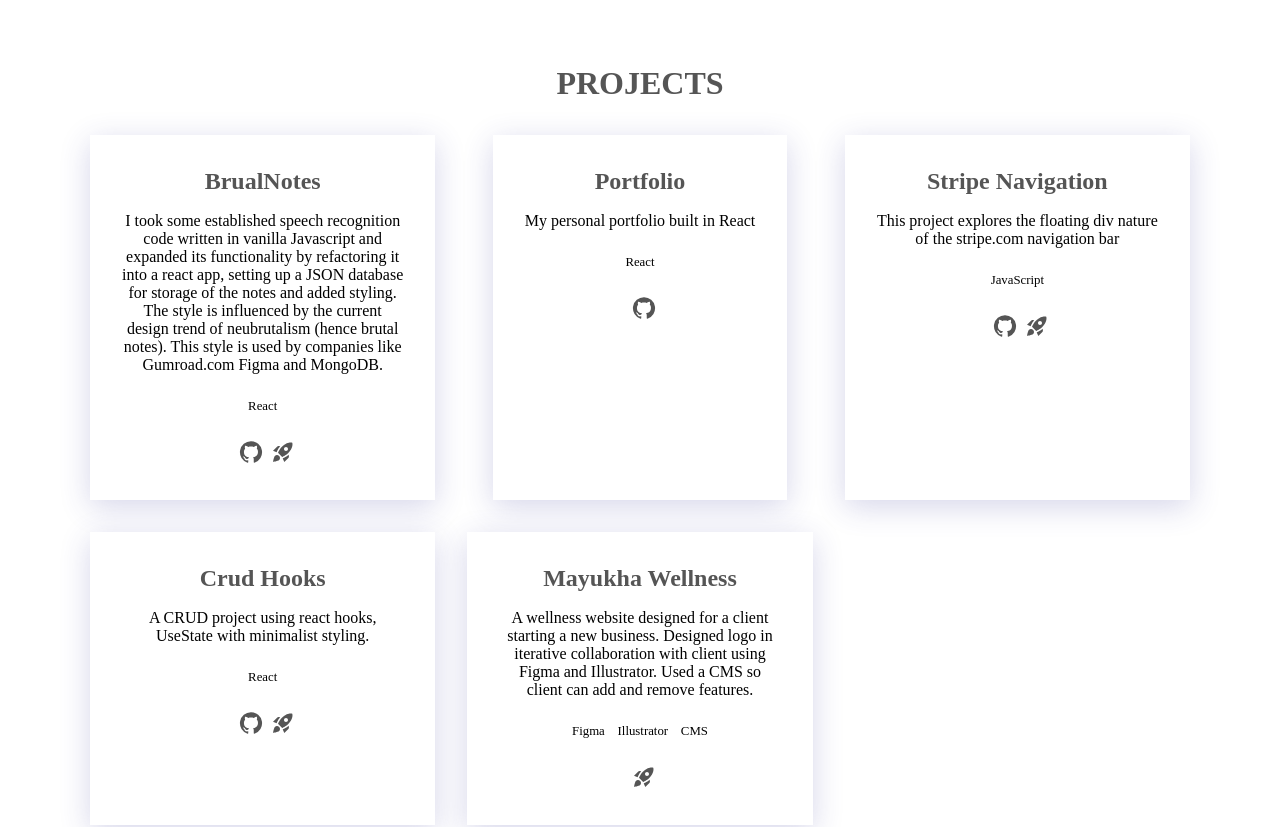
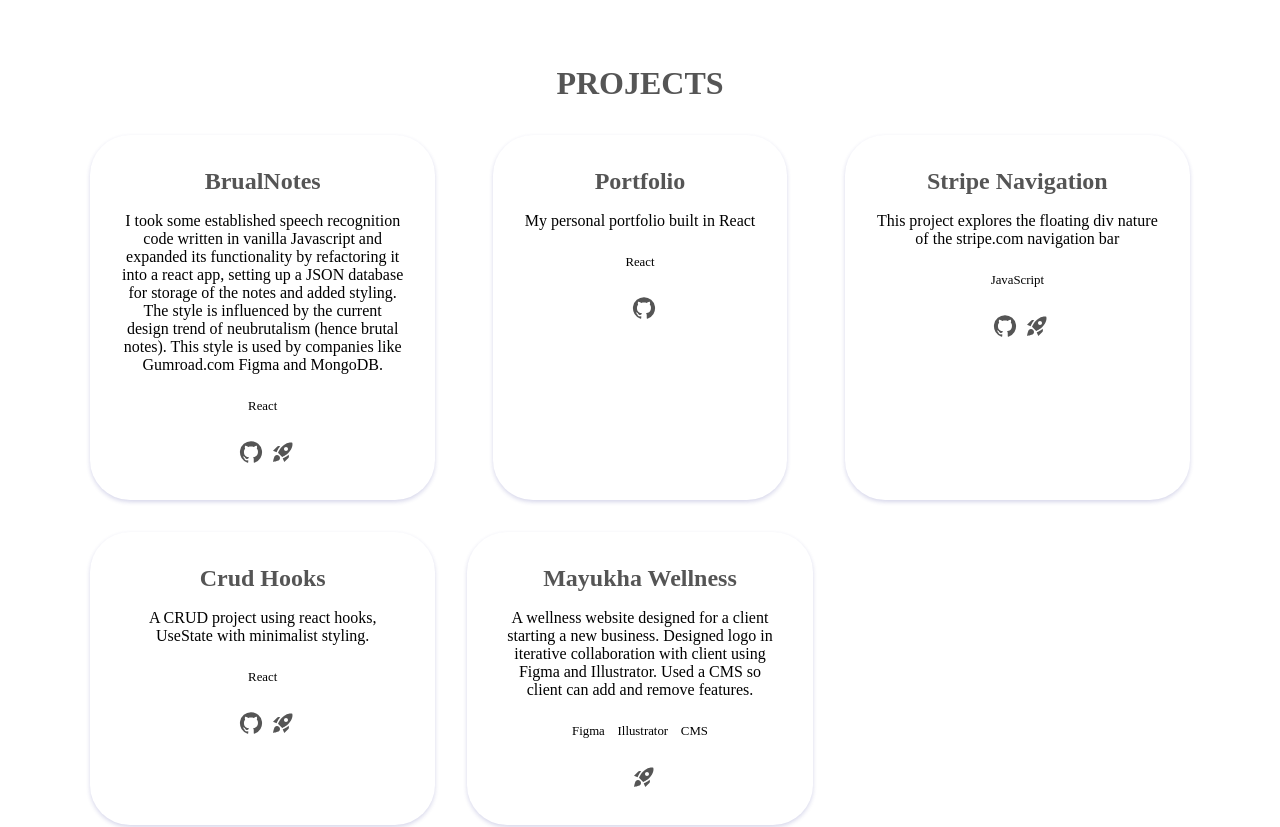
Before and after one commit to klp1130/portfolio2, a React (Create React App) app: page / in a window 1280 px wide. Shown: the part 520-1347 px from the top of the page. Built offline with nearby package versions, Linux system fonts and the light colour scheme.

Commit message:
border radius

```diff
--- a/src/components/ProjectContainer/ProjectContainer.css
+++ b/src/components/ProjectContainer/ProjectContainer.css
@@ -2,7 +2,8 @@
     padding: 2em;
     margin: 0 auto;
     text-align: center;
-    box-shadow: rgba(51, 51, 151, 0.2) 0px 7px 29px 0px;
+    border-radius: 40px;
+    box-shadow: rgba(51, 51, 151, 0.2) 0px 2px 4px 0px;
     transition: transform 0.2s linear;
 }
 
```
